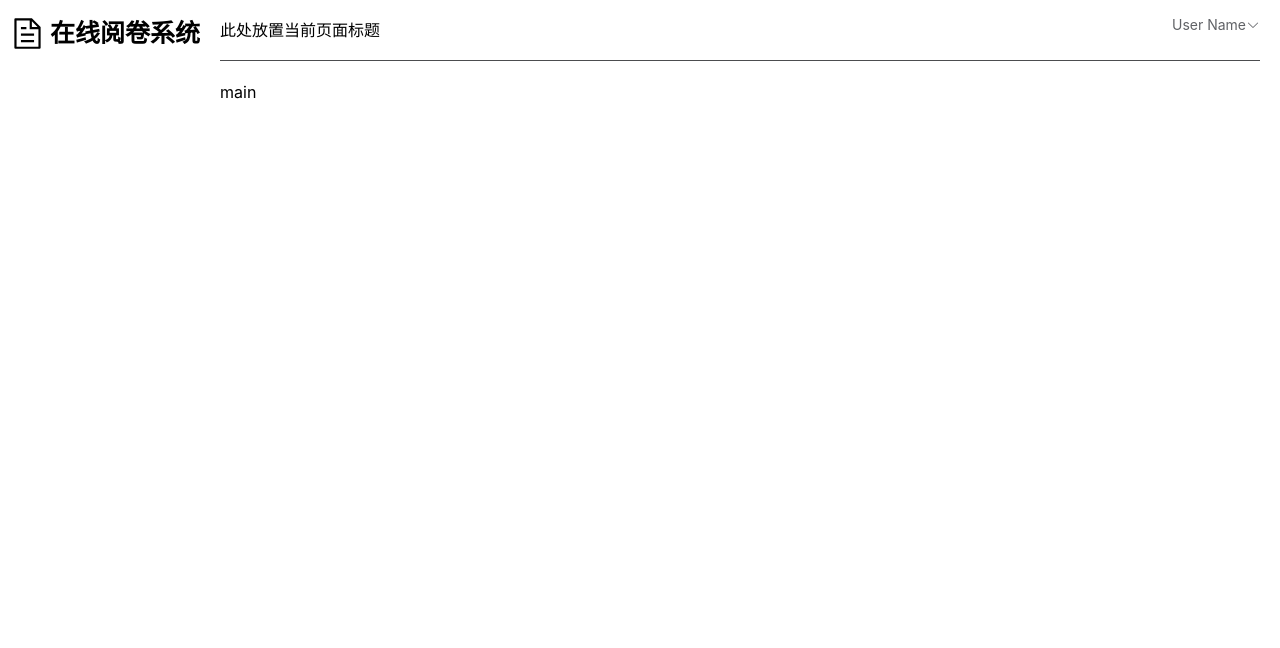
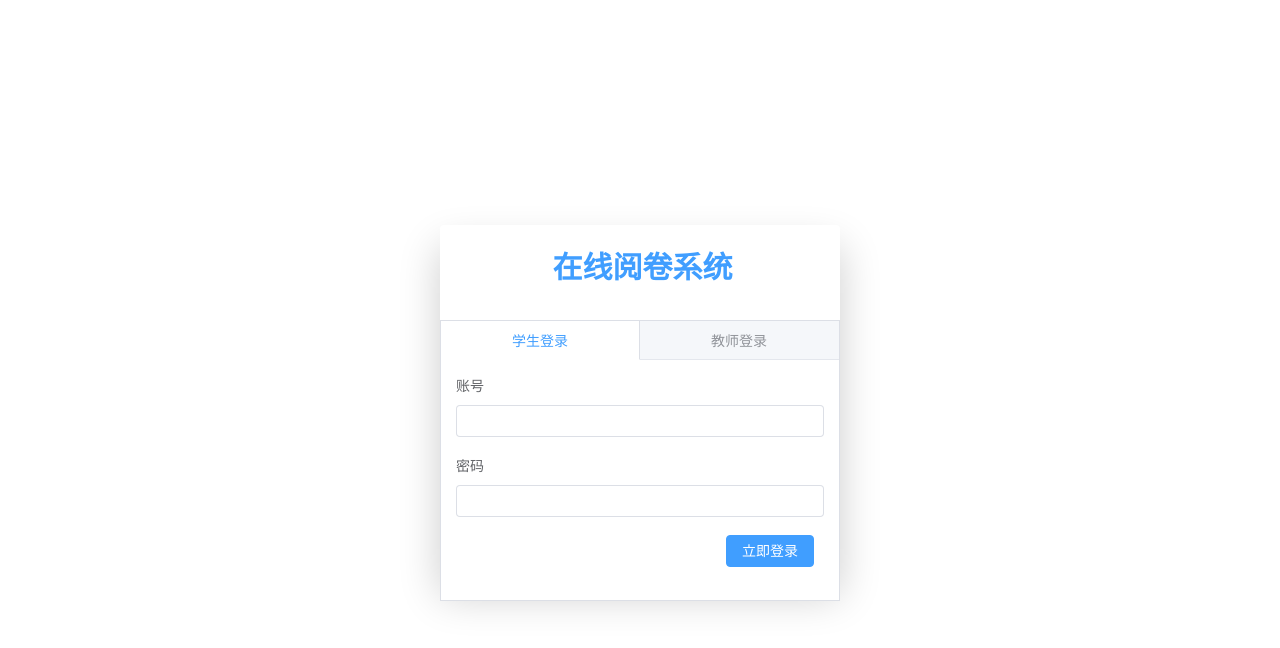
Before and after one commit to radyyt/Online-Marking-System, a Vue app: page /#/login in a window 1280 px wide. Shown: the top 648 px of the page. Built offline with nearby package versions, Linux system fonts and the light colour scheme.

Commit message:
登录功能实现

```diff
--- a/index.html
+++ b/index.html
@@ -4,7 +4,7 @@
     <meta charset="UTF-8" />
     <link rel="icon" type="image/svg+xml" href="/vite.svg" />
     <meta name="viewport" content="width=device-width, initial-scale=1.0" />
-    <title>Vite + Vue</title>
+    <title>网上阅卷系统</title>
   </head>
   <body>
     <div id="app"></div>
--- a/src/App.vue
+++ b/src/App.vue
@@ -1,24 +1,39 @@
-<script setup>
-import CommonHeader from './components/CommonHeader.vue'
-import CommonAside from './components/CommonAside.vue';
-</script>
-
 <template>
-  <div class="common-layout">
-    <el-container>
-      <el-aside width="200px">
-        <CommonAside />
-      </el-aside>
-      <el-container>
-        <el-header>
-          <CommonHeader />
-        </el-header>
-        <el-main>
-          main
-        </el-main>
-      </el-container>
+  <div class="layout">
+    <el-container class="container">
+      <RouterView></RouterView>
     </el-container>
   </div>
 </template>
 
-<style scoped></style>
+<script setup>
+import { reactive } from 'vue';
+import { useRouter } from 'vue-router';
+import { useStore } from 'vuex';
+
+const router = useRouter()
+const store = useStore()
+
+router.beforeEach((to, from, next) => {
+  console.log('checking...')
+  if (to.path == '/login') {
+    next()
+  } else {
+    if (store.state.isLogin == 1) {
+      next()
+    } else {
+      next({ path: '/login' })
+    }
+  }
+})
+</script>
+
+<style scoped>
+.layout {
+  min-height: 100vh;
+}
+
+.container {
+  height: 100vh;
+}
+</style>
--- a/src/store/index.js
+++ b/src/store/index.js
@@ -5,12 +5,13 @@ import { createStore } from 'vuex'
 const store = createStore({
   state () {
     return {
-      count: 0
+      //0--未登录、1--已登录
+      isLogin: 0
     }
   },
   mutations: {
-    increment (state) {
-      state.count++
+    login (state) {
+      state.isLogin = 1
     }
   }
 })
--- a/src/views/Home.vue
+++ b/src/views/Home.vue
@@ -1,3 +1,28 @@
 <template>
-    <h1>Home</h1>
+    <div class="common-layout">
+        <el-container>
+            <el-aside width="200px">
+                <CommonAside />
+            </el-aside>
+            <el-container>
+                <el-header>
+                    <CommonHeader />
+                </el-header>
+                <el-main>
+                    main
+                </el-main>
+            </el-container>
+        </el-container>
+    </div>
 </template>
+
+<script setup>
+import CommonHeader from '../components/CommonHeader.vue'
+import CommonAside from '../components/CommonAside.vue'
+</script>
+
+<style scoped>
+.common-layout{
+    width: 100vw;
+}
+</style>
--- /dev/null
+++ b/src/views/Login.vue
@@ -0,0 +1,101 @@
+<template>
+    <div class="login-body">
+        <div class="login-container">
+            <div class="head">
+                <span id="title">在线阅卷系统</span>
+            </div>
+            <el-tabs type="border-card" stretch>
+                <el-tab-pane label="学生登录">
+                    <el-form label-position="top" :model="form">
+                        <el-form-item label="账号">
+                            <el-input v-model="form.username" />
+                        </el-form-item>
+                        <el-form-item label="密码">
+                            <el-input v-model="form.password" />
+                        </el-form-item>
+                        <el-form-item class="button-item">
+                            <el-button type=primary @click="onSubmit">立即登录</el-button>
+                        </el-form-item>
+                    </el-form>
+                </el-tab-pane>
+                <el-tab-pane label="教师登录">
+                    <el-form label-position="top" :model="form">
+                        <el-form-item label="账号">
+                            <el-input v-model="form.username" />
+                        </el-form-item>
+                        <el-form-item label="密码">
+                            <el-input v-model="form.password" />
+                        </el-form-item>
+                        <el-form-item class="button-item">
+                            <el-button type=primary @click="onSubmit">立即登录</el-button>
+                        </el-form-item>
+                    </el-form>
+                </el-tab-pane>
+            </el-tabs>
+        </div>
+    </div>
+</template>
+
+<script setup>
+import { reactive } from 'vue';
+import { useStore } from 'vuex';
+import { useRouter } from 'vue-router'
+
+const store = useStore()
+const router = useRouter()
+const form = reactive({
+    username: '',
+    password: '',
+    check: function () {
+        if (form.username != '' && form.password != '') return true;
+        else return false
+    }
+})
+
+const onSubmit = () => {
+    console.log('submit')
+    if (form.check()) {
+        store.commit('login')
+        console.log(store.state.isLogin)
+        router.push('/home')
+    }
+}
+
+</script>
+
+<style scoped>
+.login-body {
+    display: flex;
+    justify-content: center;
+    align-items: center;
+    width: 100%;
+    background-color: #fff;
+}
+
+.login-container {
+    width: 400px;
+    height: 350px;
+    background-color: #fff;
+    border-radius: 4px;
+    box-shadow: 0px 21px 41px 0px rgba(0, 0, 0, 0.2);
+}
+
+.head {
+    display: flex;
+    align-items: center;
+    justify-content: center;
+    padding-top: 20px;
+    padding-bottom: 30px;
+}
+
+#title {
+    font-size: 30px;
+    font-weight: bold;
+    margin-left: 5px;
+    color: #409EFF;
+}
+
+.button-item {
+    padding-left: 270px;
+}
+</style>
```
Also changed, not shown: src/router/index.js (+5 -3 lines).
